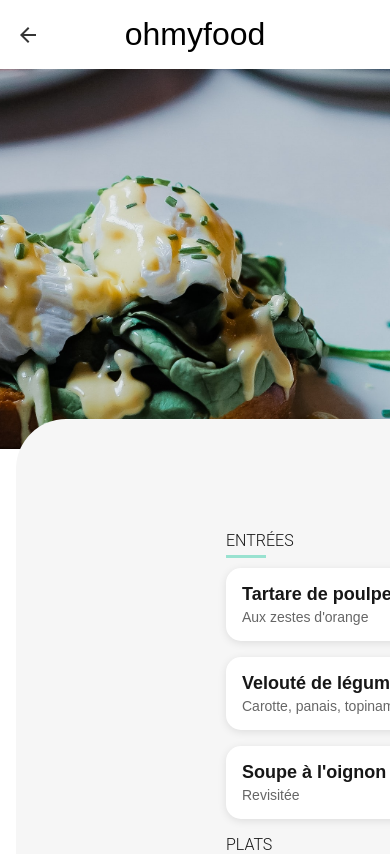
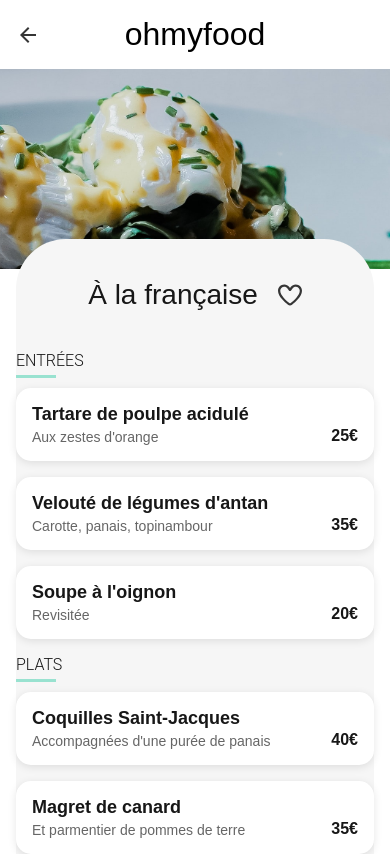
Before and after one commit to ifTrueReturnFalse/retraining-react-next-ohmyfood, a Next.js app: page /restaurant/a-la-francaise in a window 390 px wide. Shown: the top 854 px of the page. Built offline with nearby package versions, Linux system fonts and the light colour scheme; a web font is replaced by a local one.

Commit message:
fix: responsive styling + link on restaurant card

```diff
--- a/src/app/restaurant/[slug]/page.jsx
+++ b/src/app/restaurant/[slug]/page.jsx
@@ -21,6 +21,7 @@ export default function Page({ params }) {
           alt="Restaurant image"
           fill
           className={styles.image}
+          sizes="(max-width: 768px) 10vw, 100vw"
         />
       </div>
 
--- a/src/app/restaurant/[slug]/page.module.css
+++ b/src/app/restaurant/[slug]/page.module.css
@@ -12,7 +12,7 @@
 }
 
 .menuContainer {
-  width: 1055px;
+  max-width: 1055px;
   transform: translateY(-30px);
   background-color: #F6F6F6;
   border-radius: 50px 50px 0 0;
@@ -47,3 +47,13 @@
   transform: scale(1.02);
   box-shadow: 0 4px 8px rgba(0, 0, 0, 0.2);
 }
+
+@media (max-width: 768px) {
+  .imageContainer {
+    height: 200px;
+  }
+
+  .menuContainer {
+    margin: 0;
+  }
+}
--- a/src/components/RestaurantCard/RestaurantCard.jsx
+++ b/src/components/RestaurantCard/RestaurantCard.jsx
@@ -22,8 +22,9 @@ export default function RestaurantCard({
   };
 
   return (
-    <Link className={styles.card} href={`/restaurant/${slugLink}`}>
+    <div className={styles.card}>
       {isNew && <div className={styles.new}>Nouveau</div>}
+      <Link href={`/restaurant/${slugLink}`}>
         <div className={styles.imageContainer}>
           <Image
             src={imageLink}
@@ -32,6 +33,7 @@ export default function RestaurantCard({
             className={styles.cardImage}
           />
         </div>
+      </Link>
       <div className={styles.cardLegend}>
         <div className={styles.textLegend}>
           <p className={styles.restaurantName}>{restaurantName}</p>
@@ -43,6 +45,6 @@ export default function RestaurantCard({
           onClick={handleLike}
         />
       </div>
-    </Link>
+    </div>
   );
 }
--- a/src/components/RestaurantCard/RestaurantCard.module.css
+++ b/src/components/RestaurantCard/RestaurantCard.module.css
@@ -1,6 +1,6 @@
 .card {
   height: 250px;
-  width: 490px;
+  max-width: 490px;
   display: flex;
   flex-direction: column;
   position: relative;
```
Lines whose indentation alone changed are shown as unchanged.
